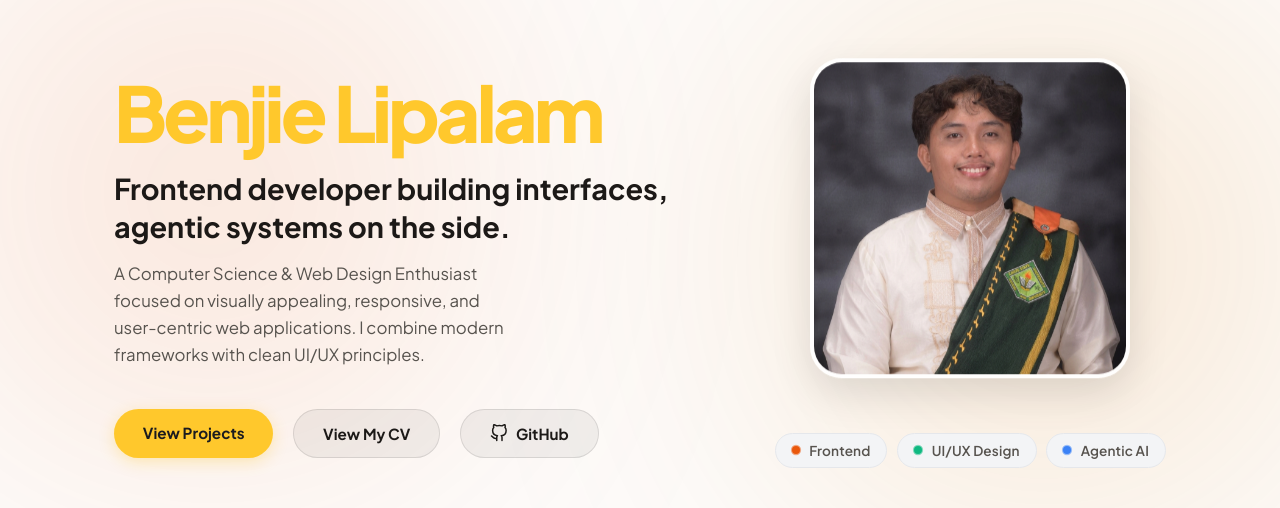
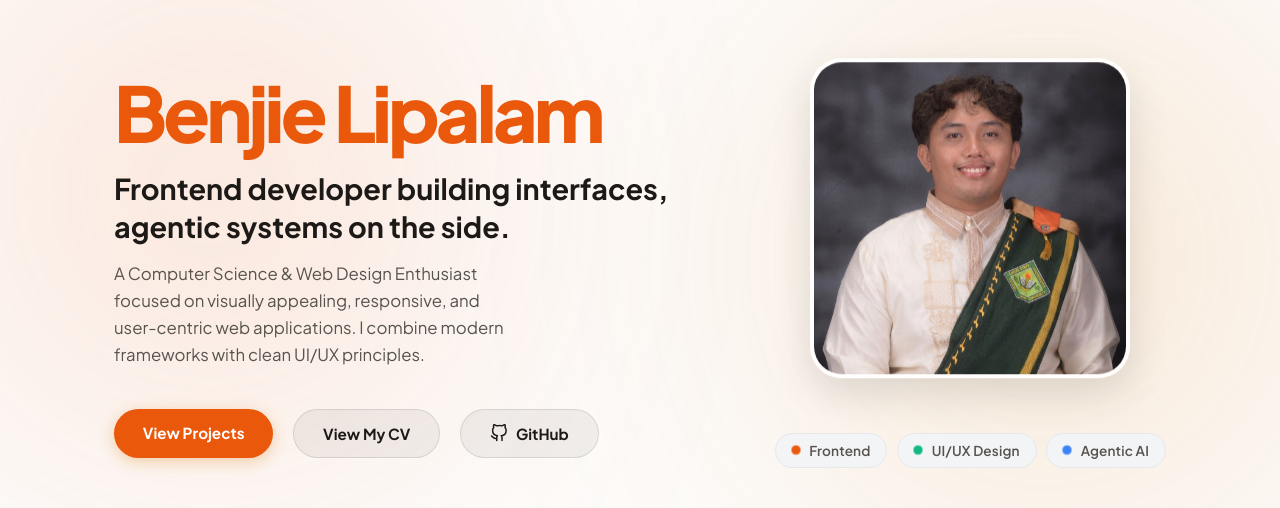
Before and after one commit to webjie28/BENJIELIPALAM, a Vue app: page / in a window 1280 px wide. Shown: the part 162-670 px from the top of the page. Built offline with nearby package versions, Linux system fonts and the light colour scheme; no server answers.

Commit message:
style: Apply dynamic theme colors to name, buttons, and ambient glow layers

```diff
--- a/App.vue
+++ b/App.vue
@@ -1566,7 +1566,7 @@ body {
 }
 
 .pinia-accent {
-  color: #ffc82c; /* Pinia Yellow */
+  color: var(--accent-purple);
 }
 
 .hero-tagline {
@@ -1608,16 +1608,16 @@ body {
 
 /* PINIA BUTTONS */
 .pinia-primary-btn {
-  background: #ffc82c;
-  color: #1b1b1f !important;
+  background: var(--accent-purple);
+  color: #ffffff !important;
   border: none;
-  box-shadow: 0 4px 15px rgba(255, 200, 44, 0.3);
+  box-shadow: 0 4px 15px var(--hero-glow-2, rgba(0,0,0,0.2));
 }
 
 .pinia-primary-btn:hover {
-  background: #ffd553;
+  filter: brightness(1.1);
   transform: translateY(-2px) scale(1.02);
-  box-shadow: 0 6px 20px rgba(255, 200, 44, 0.4);
+  box-shadow: 0 6px 20px var(--hero-glow-1, rgba(0,0,0,0.3));
 }
 
 .pinia-secondary-btn {
@@ -1656,7 +1656,7 @@ body {
 
 .dark-theme .hero-glow-layer.primary-glow {
   opacity: 0.3;
-  background: radial-gradient(circle, #ffc82c, transparent 70%);
+  background: radial-gradient(circle, var(--accent-purple), transparent 70%);
   width: 60vw;
   height: 60vw;
   max-width: 800px;
@@ -1669,7 +1669,7 @@ body {
 
 .dark-theme .hero-glow-layer.secondary-glow {
   opacity: 0.12;
-  background: radial-gradient(circle, #42b883, transparent 70%);
+  background: radial-gradient(circle, var(--accent-blue), transparent 70%);
   width: 40vw;
   height: 40vw;
   max-width: 500px;
```
